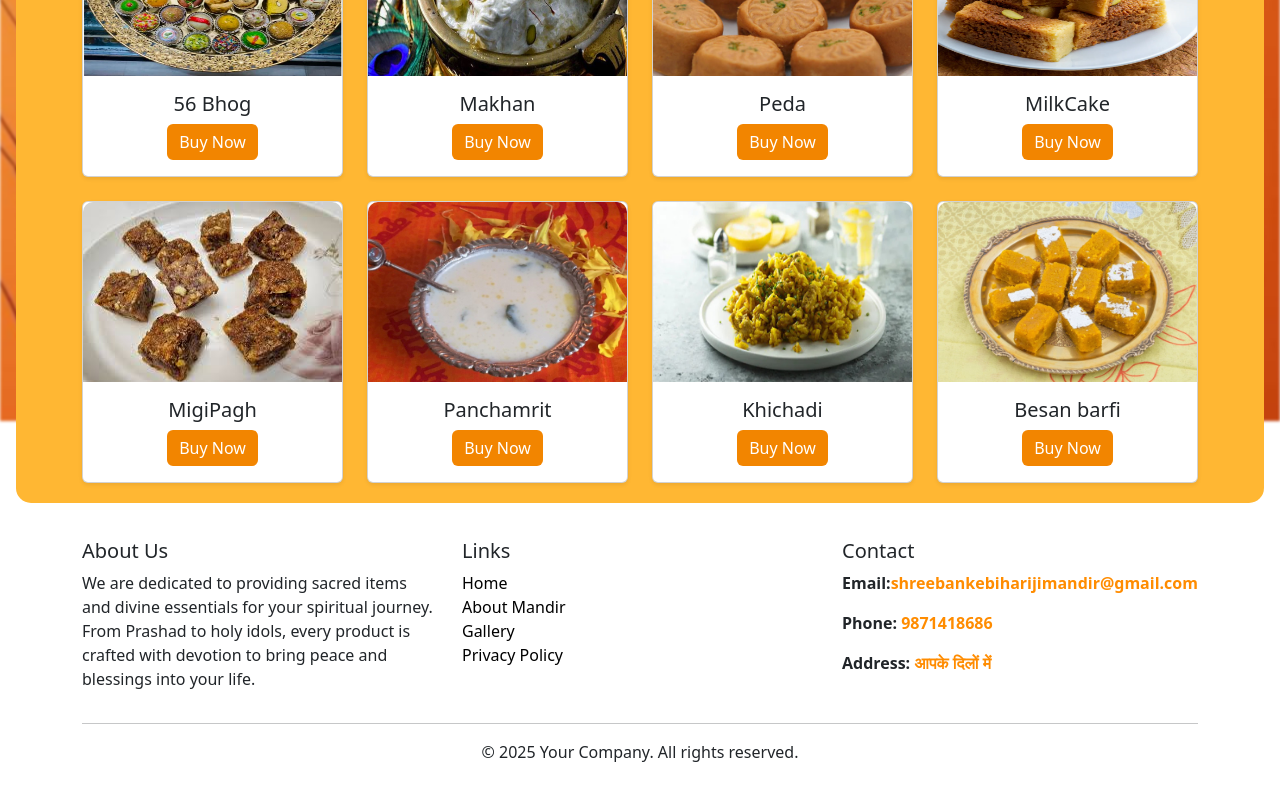
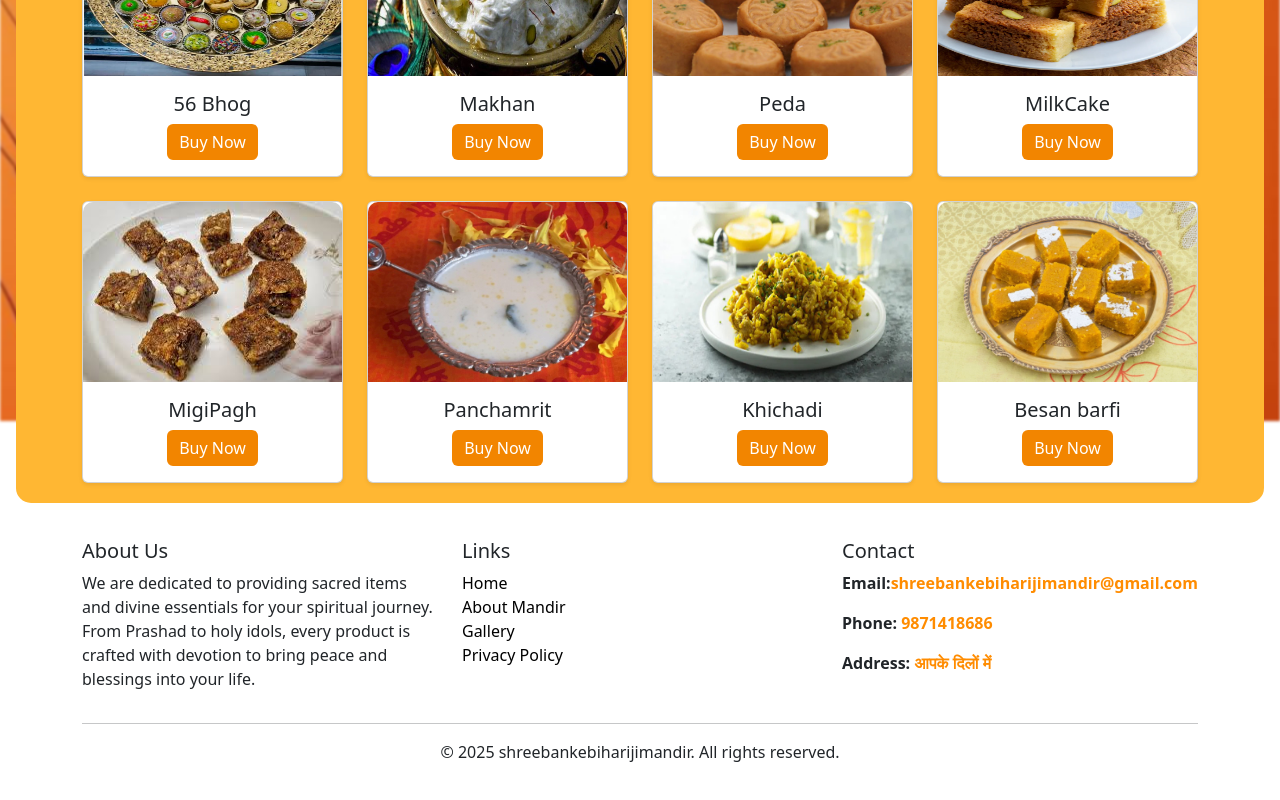
Before and after one commit to AAbhishek1234/Bankebihariwebsite, a React (Create React App) app: page /product/prashad in a window 1280 px wide. Shown: the part 379-1179 px from the top of the page. Built offline with nearby package versions, Linux system fonts and the light colour scheme.

Commit message:
all link description update

```diff
--- a/src/components/Footer.jsx
+++ b/src/components/Footer.jsx
@@ -36,7 +36,7 @@
         <hr className="bg-light"/>
         <Row >
           <Col className="text-center" >
-            <p>&copy; {new Date().getFullYear()} Your Company. All rights reserved.</p>
+            <p>&copy; {new Date().getFullYear()} shreebankebiharijimandir. All rights reserved.</p>
           </Col>
         </Row>
       </Container>
```
